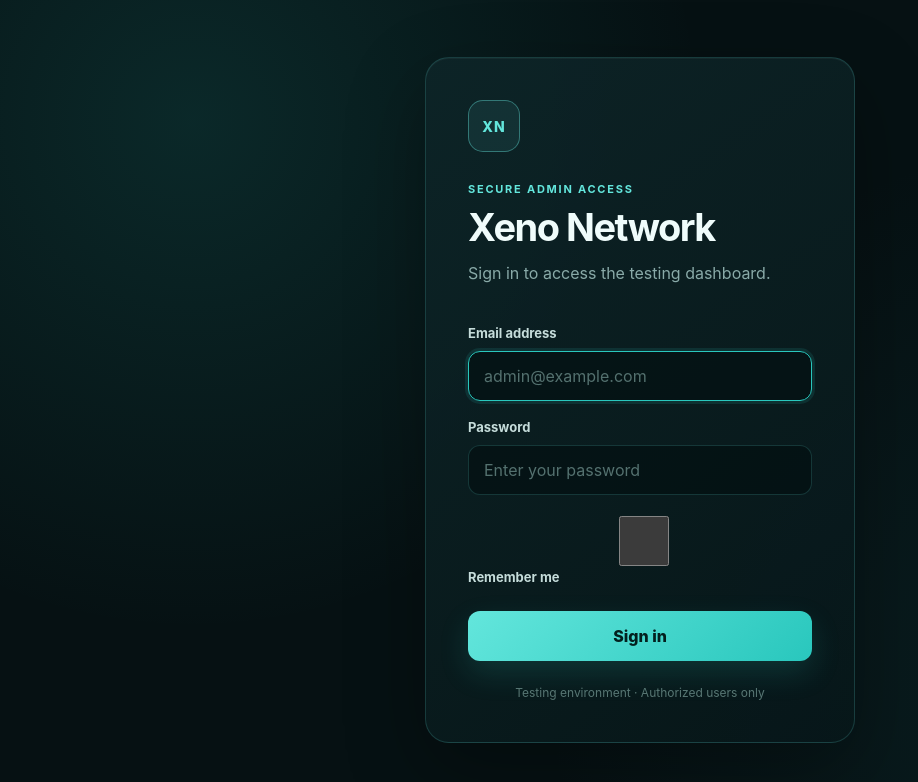
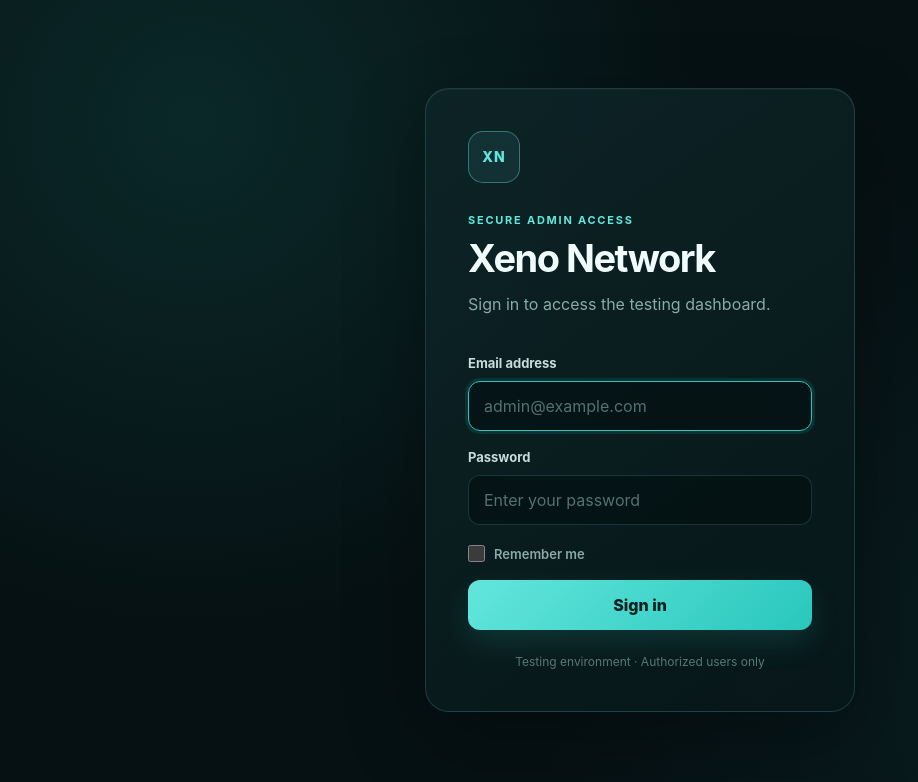
Before and after one commit to eriefx83/license_key, a Next.js app: page /login in a window 1280 px wide. Shown: the top 782 px of the page, without its empty margins (0-918 px from the left). Built offline with nearby package versions, Linux system fonts and the light colour scheme; no server answers.

Commit message:
Style remember me checkbox

```diff
--- a/app/globals.css
+++ b/app/globals.css
@@ -135,7 +135,7 @@ p {
   font-weight: 650;
 }
 
-.login-form input {
+.login-form input:not([type="checkbox"]) {
   width: 100%;
   height: 50px;
   padding: 0 15px;
@@ -149,18 +149,41 @@ p {
     box-shadow 160ms ease;
 }
 
-.login-form input::placeholder {
+.login-form input:not([type="checkbox"])::placeholder {
   color: #54716f;
 }
 
-.login-form input:focus {
+.login-form input:not([type="checkbox"]):focus {
   border-color: var(--accent-strong);
   box-shadow: 0 0 0 3px rgba(41, 199, 189, 0.12);
 }
 
+.login-form .remember-me {
+  display: inline-flex;
+  width: fit-content;
+  margin-top: 10px;
+  align-items: center;
+  gap: 9px;
+  cursor: pointer;
+  user-select: none;
+}
+
+.login-form .remember-me input {
+  width: 17px;
+  height: 17px;
+  margin: 0;
+  accent-color: var(--accent-strong);
+}
+
+.login-form .remember-me span {
+  color: var(--muted);
+  font-size: 13px;
+  font-weight: 600;
+}
+
 .login-form button {
   height: 50px;
-  margin-top: 16px;
+  margin-top: 8px;
   border: 0;
   border-radius: 12px;
   background: linear-gradient(135deg, var(--accent), var(--accent-strong));
```
